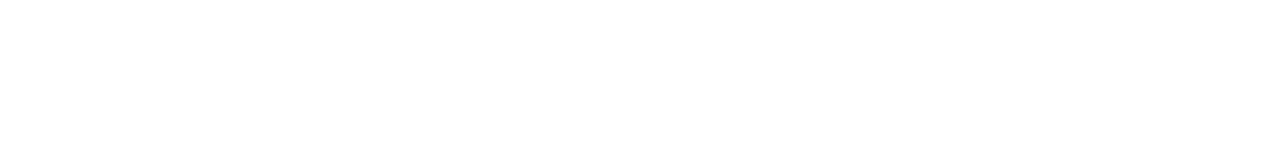
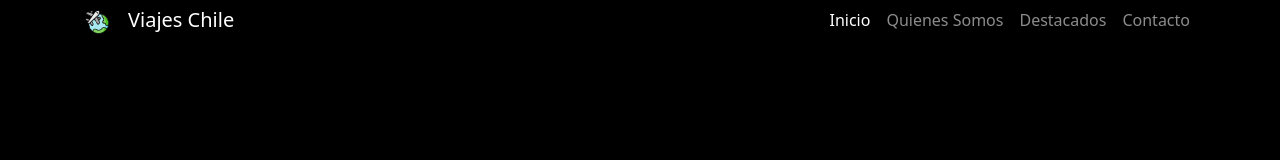
Before and after one commit to roci-git/viajes-chile, a plain HTML site: page index.html in a window 1280 px wide. Drawn offline with nearby package versions, Linux system fonts and the light colour scheme.

Commit message:
creacion navabar

```diff
--- a/assets/css/style.css
+++ b/assets/css/style.css
@@ -0,0 +1,3 @@
+body {
+    background-color: black;
+}
--- a/index.html
+++ b/index.html
@@ -23,17 +23,50 @@
 </head>
 
 <body>
-    <!-- bootstrap y pooper-->
+
+    <!--Navbar-->
+
+    <nav class="navbar navbar-expand-lg navbar-dark bg-Transparent fixed-top m-0 p-0">
+        <div class="container">
+            <a class="navbar-brand" href="#">
+                <img src="assets/img/viajes.svg" alt="" width="30" height="24">
+                <a class="navbar-brand" href="#">Viajes Chile</a>
+                <button class="navbar-toggler" type="button" data-bs-toggle="collapse" data-bs-target="#navbarNav"
+                    aria-controls="navbarNav" aria-expanded="false" aria-label="Toggle navigation">
+                    <span class="navbar-toggler-icon"></span>
+                </button>
+                <div class="collapse navbar-collapse" id="navbarNav">
+                    <ul class="navbar-nav ms-auto">
+                        <li class="nav-item">
+                            <a class="nav-link active" aria-current="page" href="#">Inicio</a>
+                        </li>
+                        <li class="nav-item">
+                            <a class="nav-link" href="#quienes">Quienes Somos</a>
+                        </li>
+                        <li class="nav-item">
+                            <a class="nav-link" href="#destacados">Destacados</a>
+                        </li>
+                        <li class="nav-item">
+                            <a class="nav-link" href="#contacto">Contacto</a>
+                        </li>
+                    </ul>
+                </div>
+        </div>
+    </nav>
+
+<!--Carrusel-->
+
+    <!-- Mi archivo jQuery -->
+    <script src="https://code.jquery.com/jquery-3.6.0.js"
+        integrity="sha256-H+K7U5CnXl1h5ywQfKtSj8PCmoN9aaq30gDh27Xc0jk=" crossorigin="anonymous"></script>
+
+    <!-- Mi archivo JavaScript -->
+    <script src="assets/js/script.js"></script>
+
+    <!-- Mi archivo bootstrap y pooper-->
     <script src="https://cdn.jsdelivr.net/npm/bootstrap@5.0.1/dist/js/bootstrap.bundle.min.js"
         integrity="sha384-gtEjrD/SeCtmISkJkNUaaKMoLD0//ElJ19smozuHV6z3Iehds+3Ulb9Bn9Plx0x4"
         crossorigin="anonymous"></script>
-    <!-- fin bootstrap y pooper-->
-
-    <!--JQuery-->
-    <script src="https://code.jquery.com/jquery-3.6.0.min.js"
-    integrity="sha256-/xUj+3OJU5yExlq6GSYGSHk7tPXikynS7ogEvDej/m4=" crossorigin="anonymous"></script>
-     <!-- fin JQuery-->
-
 
 </body>
 
```
Also changed, not shown: assets/js/script.js (added).
